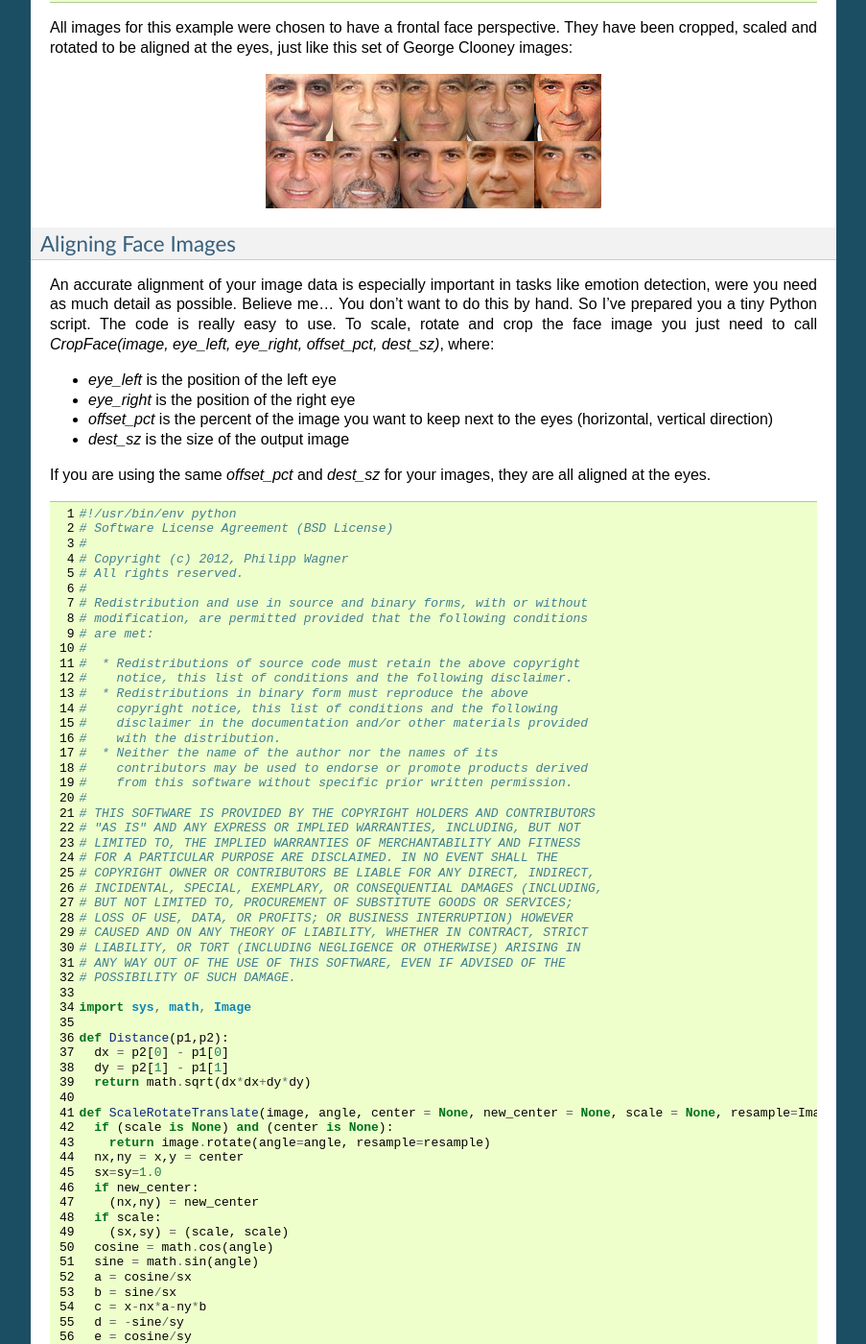
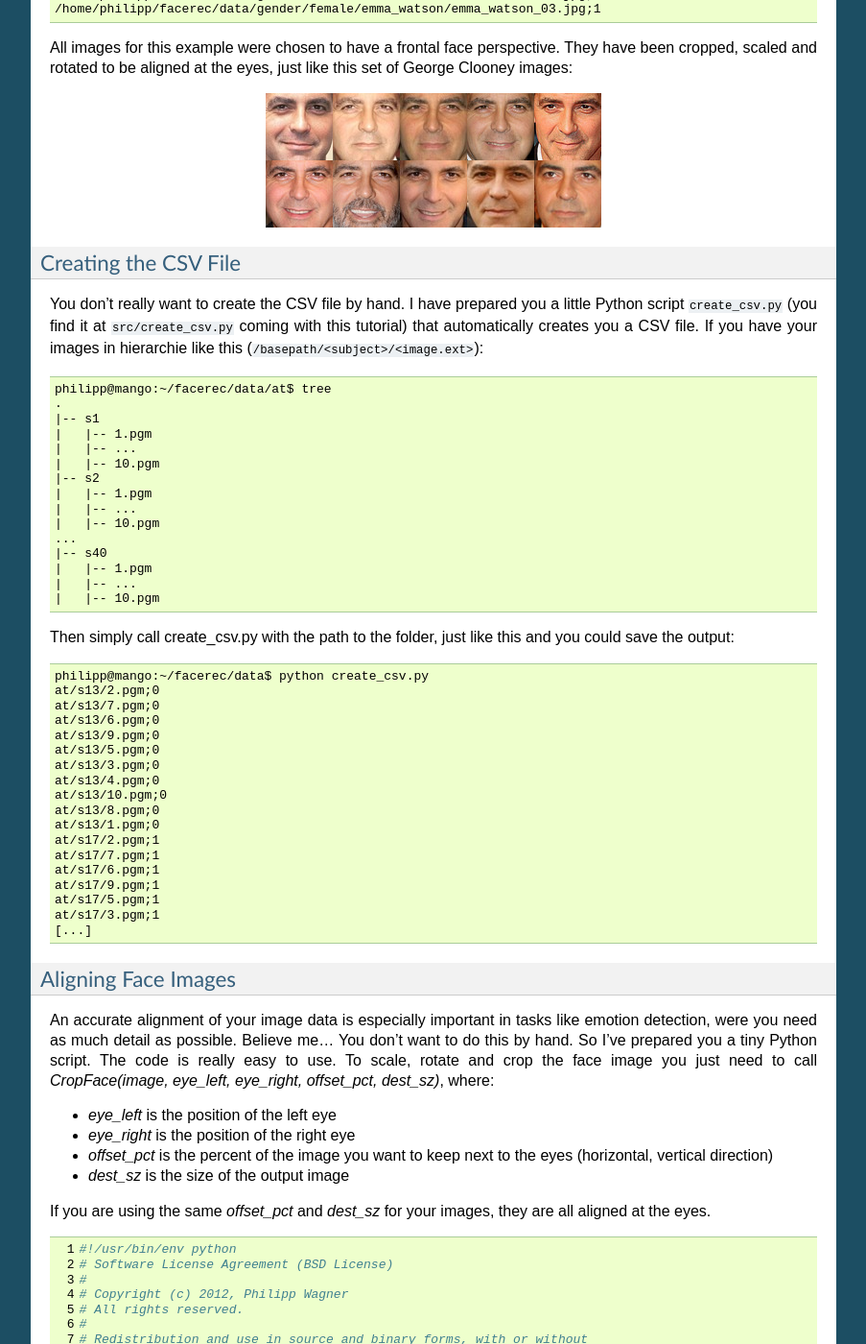
Before and after one commit to bytefish/libfacerec, a Sphinx documentation site: the page built from doc/source/tutorial/facerec_gender_classification.rst, in a window 1280 px wide and 1400 px high, scrolled down 1606 px. Shown: the whole window at 96% size, without its empty margins (198-1101 px from the left). Built offline with Sphinx 7.4.7, drawn with Linux system fonts in a browser that asks for light colours; formulas are drawn with MathJax 3; cross-references to code outside the pages are shown as plain code; some of the changed text lies outside the part shown.

Commit message:
Tutorials finished.

```diff
--- a/doc/source/tutorial/facerec_gender_classification.rst
+++ b/doc/source/tutorial/facerec_gender_classification.rst
@@ -65,6 +65,53 @@
 
 .. image:: /img/tutorial/gender_classification/clooney_set.png
     :align: center
+
+Creating the CSV File
++++++++++++++++++++++
+
+You don't really want to create the CSV file by hand. I have prepared you a little Python script ``create_csv.py`` (you find it at ``src/create_csv.py`` coming with this tutorial) that automatically creates you a CSV file. If you have your images in hierarchie like this (``/basepath/<subject>/<image.ext>``):
+
+.. code-block:: none
+
+    philipp@mango:~/facerec/data/at$ tree
+    .
+    |-- s1
+    |   |-- 1.pgm
+    |   |-- ...
+    |   |-- 10.pgm
+    |-- s2
+    |   |-- 1.pgm
+    |   |-- ...
+    |   |-- 10.pgm
+    ...
+    |-- s40
+    |   |-- 1.pgm
+    |   |-- ...
+    |   |-- 10.pgm
+
+
+Then simply call create_csv.py with the path to the folder, just like this and you could save the output:
+
+.. code-block:: none
+
+    philipp@mango:~/facerec/data$ python create_csv.py
+    at/s13/2.pgm;0
+    at/s13/7.pgm;0
+    at/s13/6.pgm;0
+    at/s13/9.pgm;0
+    at/s13/5.pgm;0
+    at/s13/3.pgm;0
+    at/s13/4.pgm;0
+    at/s13/10.pgm;0
+    at/s13/8.pgm;0
+    at/s13/1.pgm;0
+    at/s17/2.pgm;1
+    at/s17/7.pgm;1
+    at/s17/6.pgm;1
+    at/s17/9.pgm;1
+    at/s17/5.pgm;1
+    at/s17/3.pgm;1
+    [...]
 
 Aligning Face Images
 ++++++++++++++++++++
--- a/doc/source/tutorial/facerec_video_recognition.rst
+++ b/doc/source/tutorial/facerec_video_recognition.rst
@@ -11,7 +11,7 @@
 
 Here is what the final application looks like, as you can see I am only writing the id of the recognized person (by the way this id is Arnold Schwarzenegger for my data set) above the detected face.
 
-.. image:: /img/tutorial/facerec_video.png
+.. image:: /img/tutorial/facerec_video/facerec_video.png
     :align: center
     :scale: 70%
 
@@ -111,7 +111,7 @@
 Enjoy!
 
 Appendix
-========
+--------
 
 Creating the CSV File
 +++++++++++++++++++++
```
Also changed, not shown: other parts of doc/source/tutorial/facerec_gender_classification.rst (+2 -2 lines), doc/source/tutorial/facerec_save_load.rst (+18 -114 lines).
